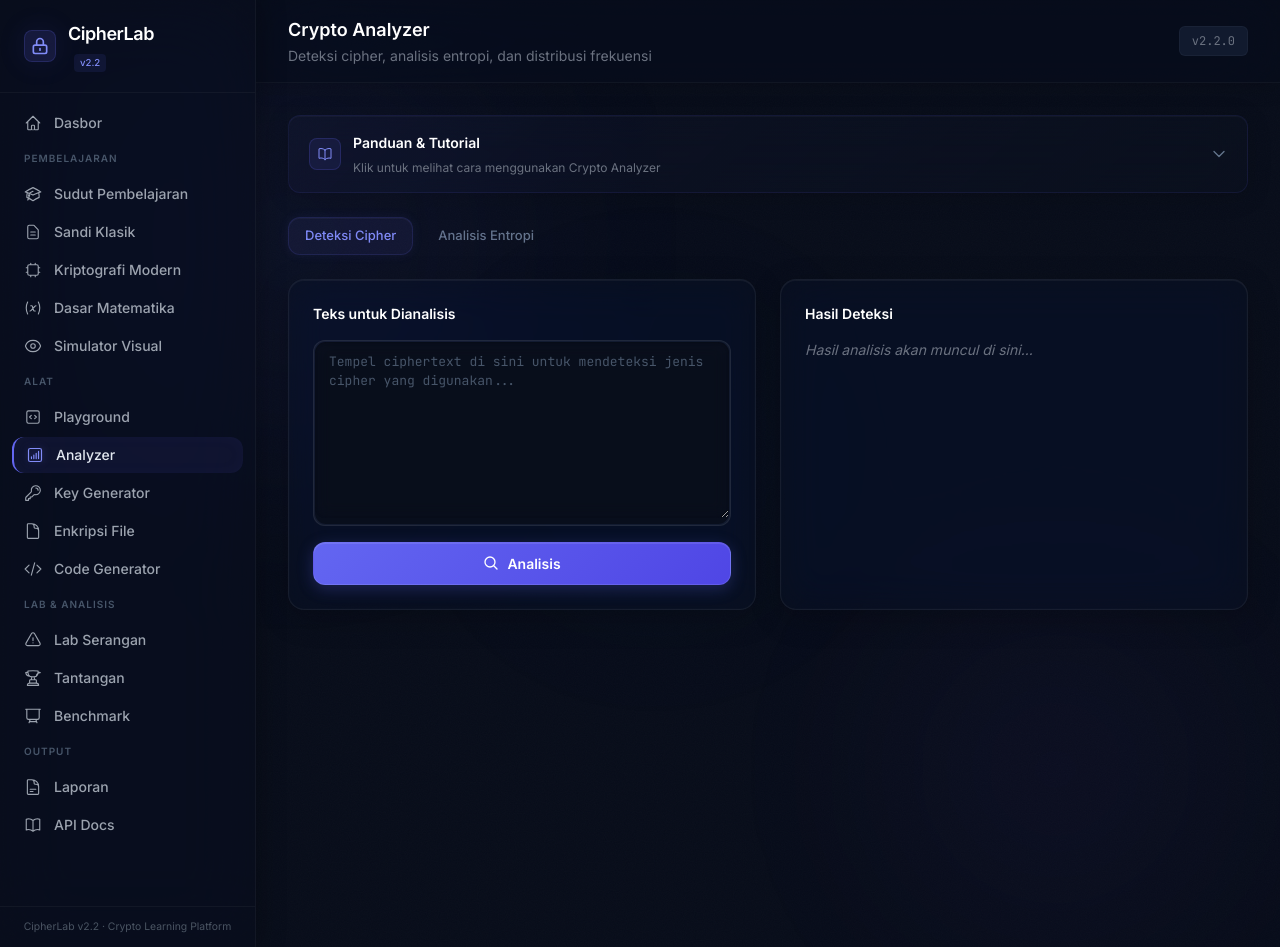
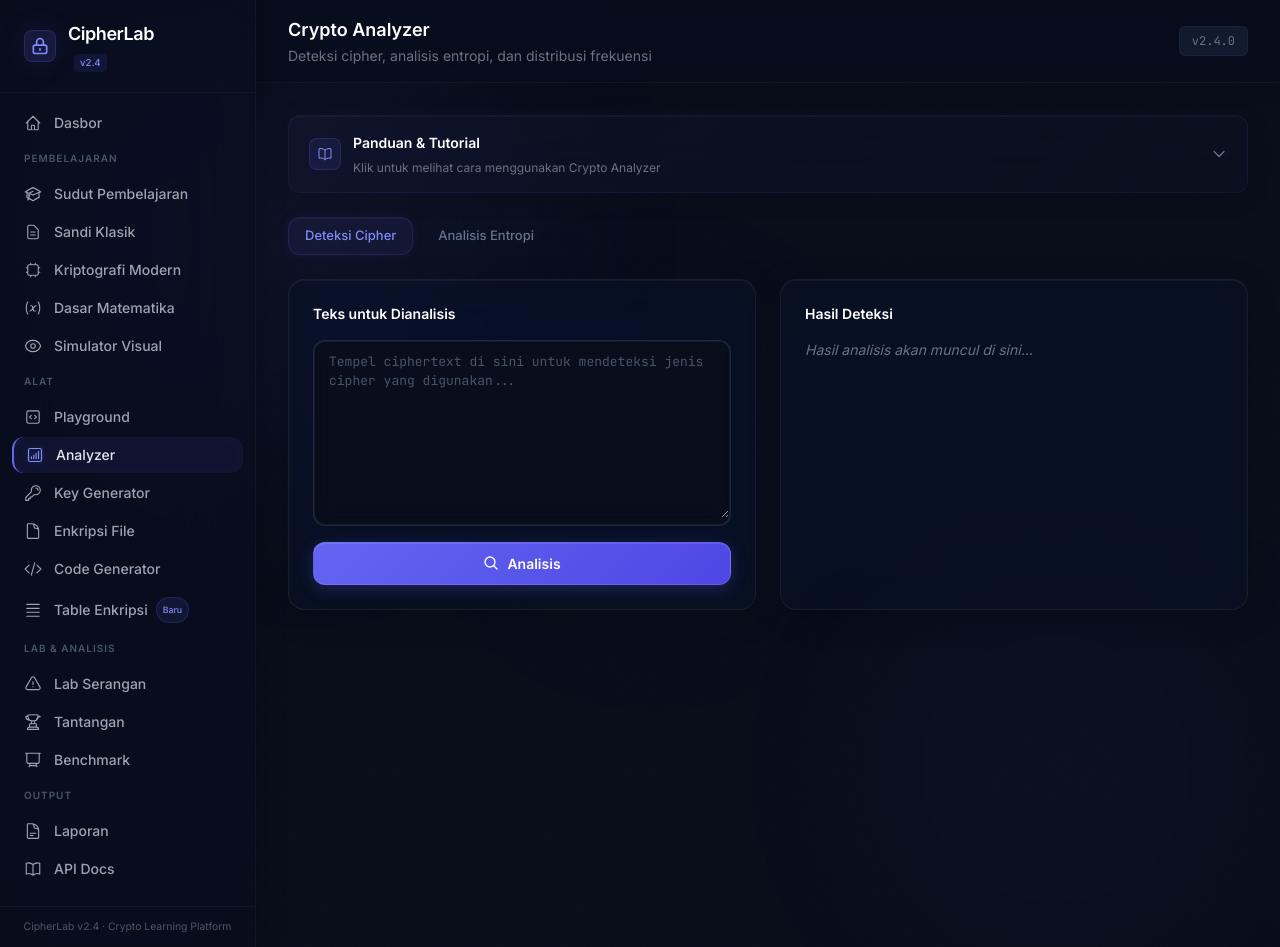
Before and after one commit to erga2904/Kriptografi, a Flask app: page /analyzer in a window 1280 px wide. Run offline with Flask 3, Linux system fonts and the light colour scheme; some libraries are stand-ins or nearby versions.

Commit message:
Update base.html

```diff
--- a/app/templates/base.html
+++ b/app/templates/base.html
@@ -99,7 +99,7 @@
             </div>
             <div class="min-w-0">
                 <span class="text-lg font-semibold text-white tracking-tight block">CipherLab</span>
-                <span class="ml-1.5 text-[0.6rem] font-medium text-accent-light bg-accent/10 px-1.5 py-0.5 rounded inline-block">v2.2</span>
+                <span class="ml-1.5 text-[0.6rem] font-medium text-accent-light bg-accent/10 px-1.5 py-0.5 rounded inline-block">v2.4</span>
             </div>
         </div>
 
@@ -191,6 +191,16 @@
                 <span>Code Generator</span>
             </a>
 
+            <a href="/encryption-table" data-page="encryption-table" class="nav-link group flex items-center gap-3 px-3 py-2 rounded-xl text-sm font-medium transition-all duration-200 hover:bg-surface-600/60 text-gray-400 hover:text-white">
+                <svg class="w-[18px] h-[18px] flex-shrink-0 nav-icon" fill="none" viewBox="0 0 24 24" stroke="currentColor" stroke-width="1.5">
+                    <path stroke-linecap="round" stroke-linejoin="round" d="M3.75 4.5h16.5m-16.5 5.25h16.5m-16.5 5.25h16.5m-16.5 5.25h16.5"/>
+                </svg>
+                <span class="flex items-center gap-2">
+                    <span>Table Enkripsi</span>
+                    <span class="text-[0.55rem] px-1.5 py-0.5 rounded-full bg-accent/10 text-accent-light border border-accent/20">Baru</span>
+                </span>
+            </a>
+
             <!-- Section: Lab -->
             <div class="sidebar-section-label">Lab & Analisis</div>
 
@@ -235,7 +245,7 @@
 
         <!-- Footer -->
         <div class="px-4 py-3 border-t border-white/[0.04]">
-            <p class="text-[0.65rem] text-gray-600 text-center">CipherLab v2.2 &middot; Crypto Learning Platform</p>
+            <p class="text-[0.65rem] text-gray-600 text-center">CipherLab v2.4 &middot; Crypto Learning Platform</p>
         </div>
     </aside>
 
@@ -261,7 +271,7 @@
 
                 <div class="flex items-center gap-2 flex-shrink-0">
                     <div class="text-xs text-gray-500 font-mono bg-surface-700 px-2 sm:px-3 py-1 sm:py-1.5 rounded-md border border-border-subtle whitespace-nowrap">
-                        v2.2.0
+                        v2.4.0
                     </div>
                 </div>
             </div>
```
